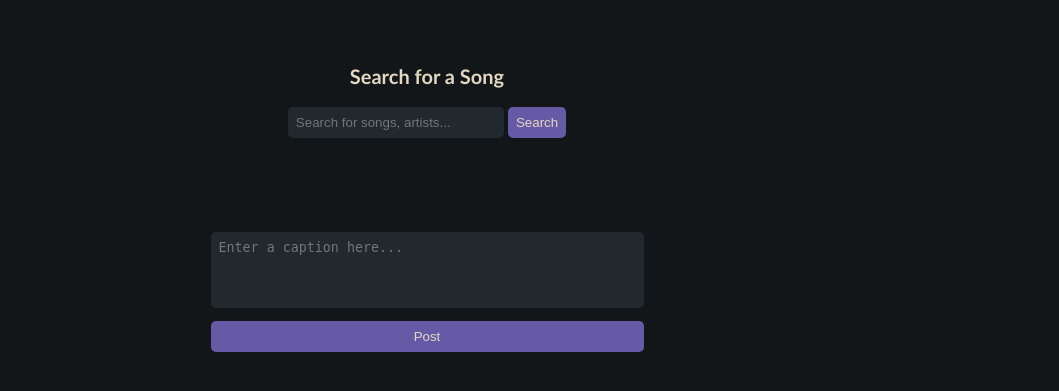
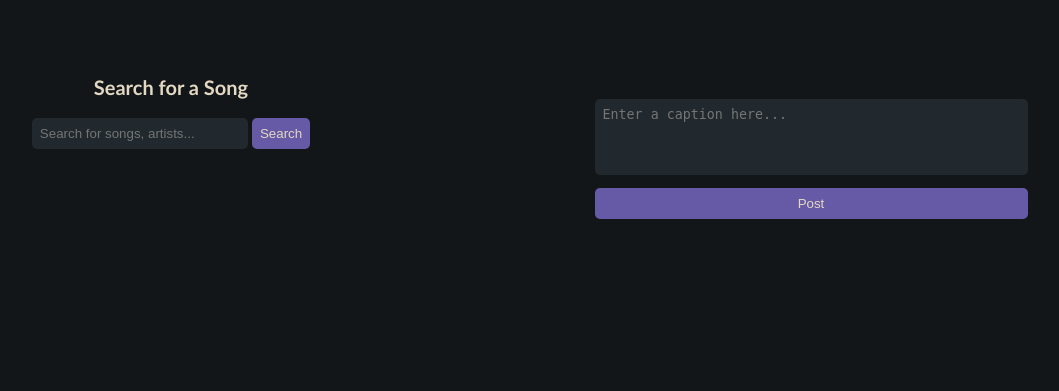
Before and after one commit to sweg3302-tune-town/tune-town, a Flask app: page /create in a window 1280 px wide. Shown: the top 391 px of the page, without its empty margins (213-1272 px from the left). Run offline with Flask 3, Linux system fonts and the light colour scheme.

Commit message:
two column layout

```diff
--- a/static/css/styles.css
+++ b/static/css/styles.css
@@ -74,16 +74,44 @@ body {
   border-radius: 5px;
 }
 
+
+
+/* post page */
+
+.container {
+  display: flex;
+  justify-content: center;
+  align-items: center;
+  margin: 0;
+  padding: 0;
+}
+
+.left, .right {
+  margin-top: 5%;
+  flex: 1;
+}
+
+.left {
+  margin-right: auto;
+  flex: 60%;
+}
+
+.right {
+  margin-left: auto;
+  flex: 40%;
+}
+
+
+
 .searchTitle h1 {
   align-items: center;
   text-align: center;
   margin: auto;
-  margin-top: 5%;
 }
 
 .search-box {
   display: flex;
-  align-items: center;
+
 }
 
 .search-box h1 {
@@ -137,7 +165,6 @@ body {
 }
 
 
-
 .search-box button:hover {
   background-color: var(--pop-of-color);
   color: var(--light-accent);
@@ -158,6 +185,25 @@ body {
 #postSubmit {
   margin-top: 10px;
   min-width: 100%;
+}
+
+
+#searchResults {
+  max-height: 800px;
+  overflow-y: auto;
+  -ms-overflow-style: none;
+  scrollbar-width: none;
+  border-radius: 25px;
+}
+
+#searchResults::-webkit-scrollbar {
+  display: none;
+}
+
+.description-box {
+  position: fixed;
+  right: 10%;
+  top: 5%;
 }
 
 
--- a/templates/create.html
+++ b/templates/create.html
@@ -5,22 +5,25 @@
     <meta name="viewport" content="width=device-width, initial-scale=1.0" />
     <title>Create Post</title>
     <link rel="stylesheet" href="/static/css/styles.css" />
-  </head>
+
     <style>
       p, label {
-      color : white;
+        color: white;
       }
     </style>
+  </head>
+
   <body>
 
+    <div class="container">
+      <div class="left">
+
         <div class="searchTitle">
-
           <h1>Search for a Song</h1>
         </div>
 
         <div class="search-box">
           <form action="/create" method="POST" onsubmit="return displaySearch()">
-
             <br>
             <input
               type="text"
@@ -32,13 +35,15 @@
           </form>
         </div>
 
-
         <br>
 
         <div class="song-cards" id="searchResults"></div>
+
+      </div>
+      <div class="right">
         <p id="selection"></p>
 
-
+        <div class="descption-box">
         <div class="search-box">
           <form action="/post_song" method="POST" id="postForm">
             <!-- songId received from search selection -->
@@ -58,6 +63,10 @@
             <button id="postSubmit" type="submit">Post</button>
           </form>
         </div>
+        </div>
+      </div>
+    </div>
+
 
     <script>
       function isSongIdSelected() {
```
Lines whose indentation alone changed are shown as unchanged.
